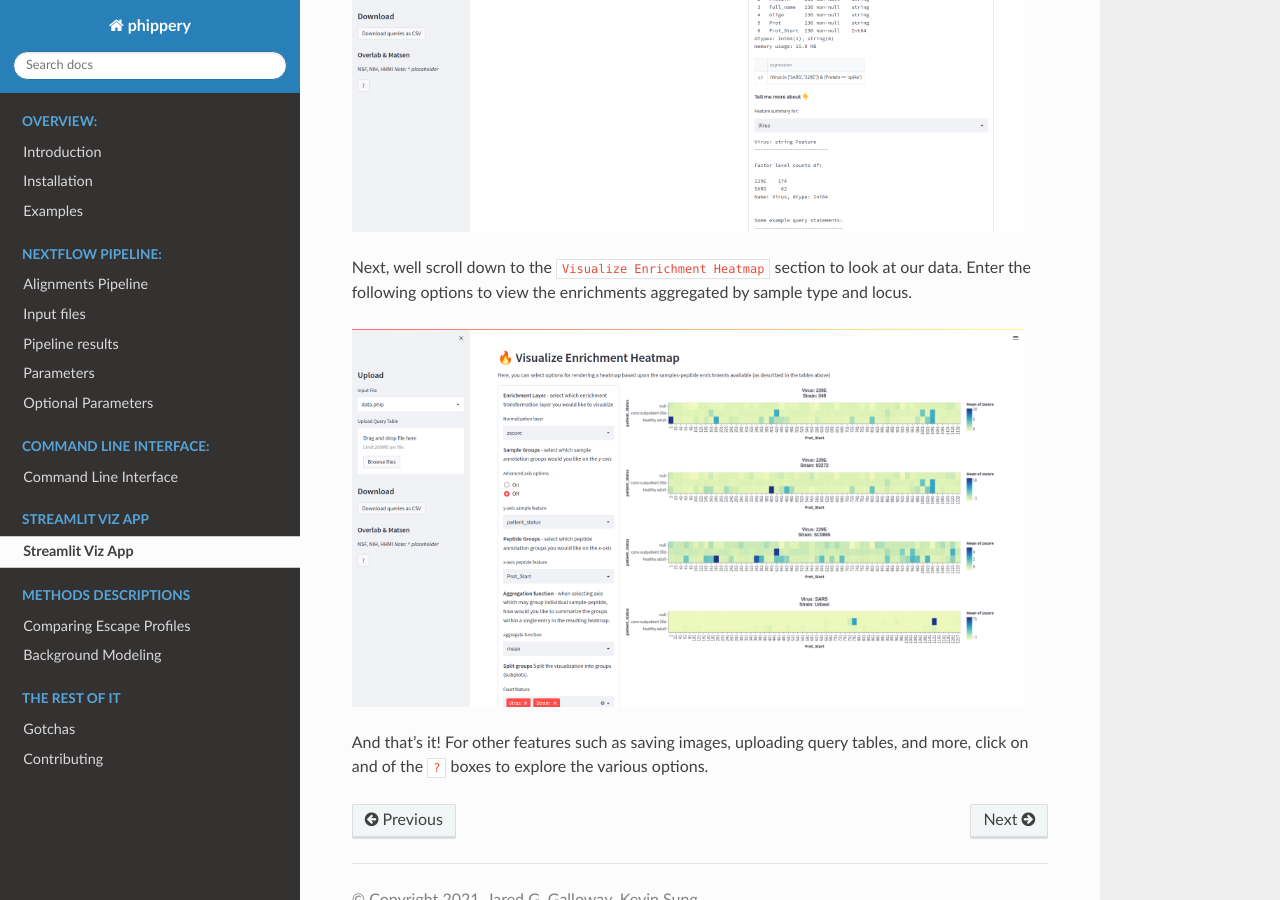
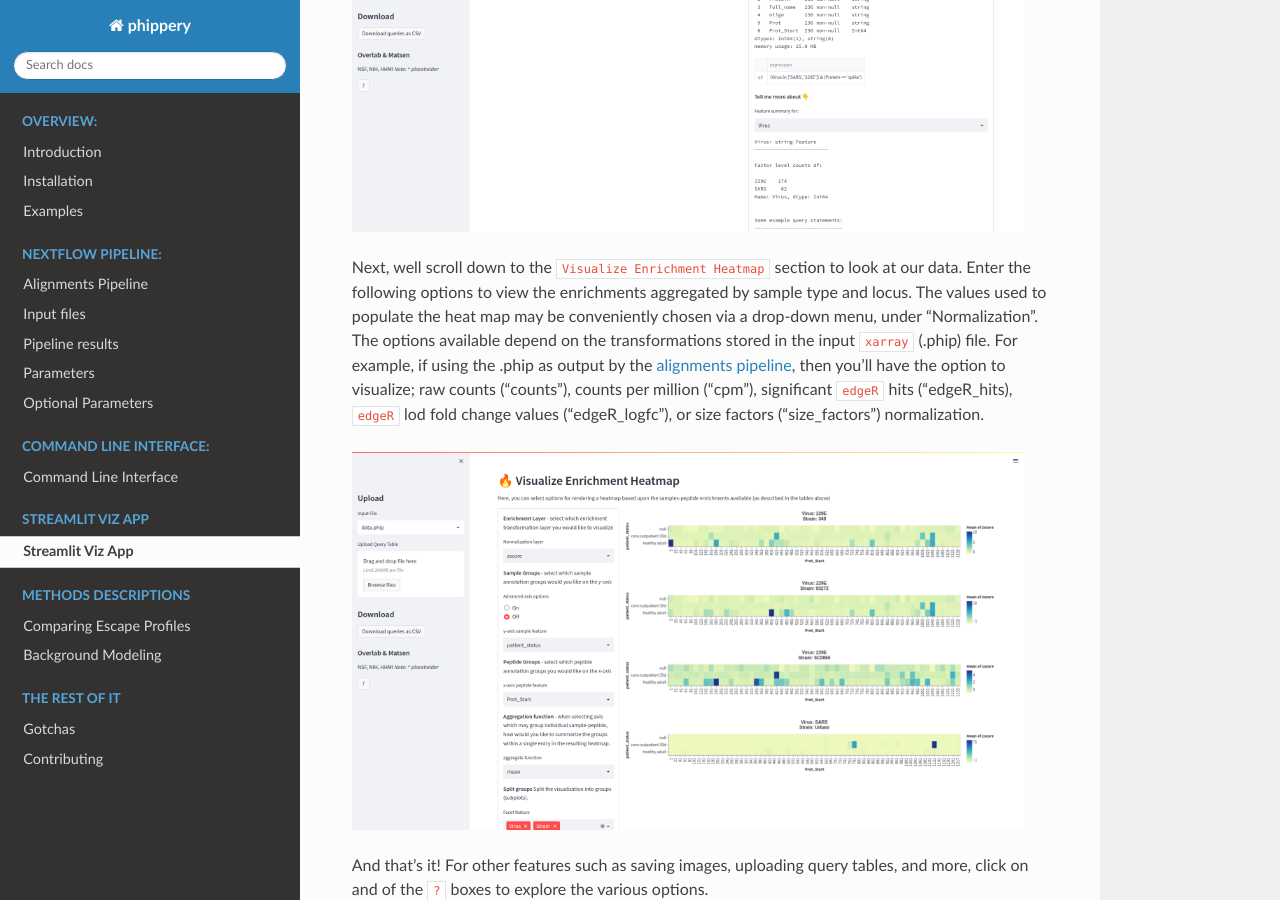
Before and after one commit to matsengrp/phippery, a Sphinx documentation site: the page built from docs/streamlit-app.rst, in a window 1280 px wide and 900 px high, scrolled down 1260 px. Built offline with Sphinx 7.4.7 and the Read the Docs theme 2.0.0, drawn with Linux system fonts in a browser that asks for light colours; pages that are not in the unit, such as notebooks, are missing from menus.

Commit message:
added more enrichment choice detail to viz docs

```diff
--- a/docs/bkg-model.rst
+++ b/docs/bkg-model.rst
@@ -29,6 +29,8 @@
 By default, the ``phip-flow`` pipeline runs EdgeR, but not BEER.
 see :ref:`Optional Parameters in the pipeline documentation <sec_optional_workflows>` for more.
 
+.. _sec_zscore:
+
 Z-score Method (optional)
 -------------------------
 
--- a/docs/streamlit-app.rst
+++ b/docs/streamlit-app.rst
@@ -46,6 +46,17 @@
 
 Next, well scroll down to the ``Visualize Enrichment Heatmap`` section to look at our data.
 Enter the following options to view the enrichments aggregated by sample type and locus.
+The values used to populate the heat map may be conveniently chosen
+via a drop-down menu, under "Normalization".
+The options available depend on the transformations stored in the input ``xarray`` (.phip)
+file. For example, if using the .phip as output by the
+:ref:`alignments pipeline <sec_pipeline_outputs>`,
+then you'll have the option to visualize;
+raw counts ("counts"),
+counts per million ("cpm"),
+significant ``edgeR`` hits ("edgeR_hits),
+``edgeR`` lod fold change values ("edgeR_logfc"),
+or size factors ("size_factors") normalization.
 
 .. figure:: images/heatmap_viz_app.png
   :width: 700
```
